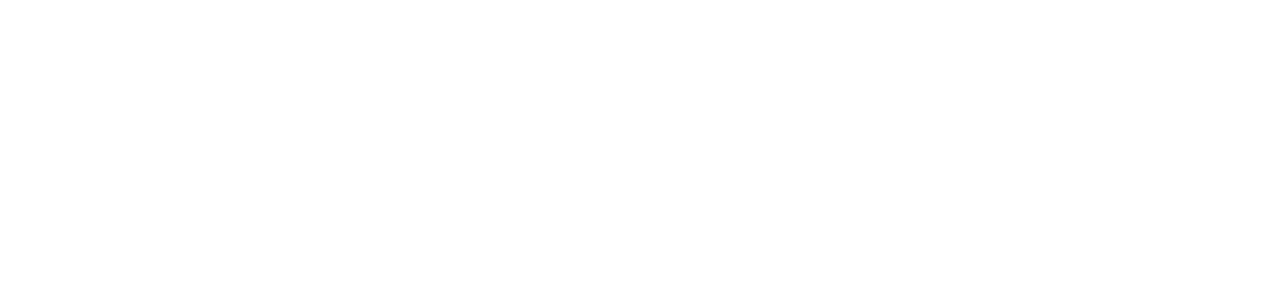
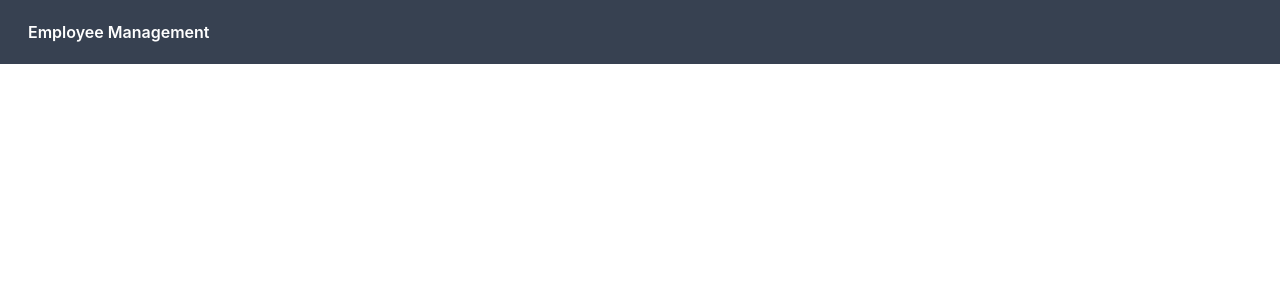
Before and after one commit to Mocroski/employee-api-react, a React (Create React App) app: page / in a window 1280 px wide. Shown: the top 300 px of the page. Built offline with nearby package versions, Linux system fonts and the light colour scheme.

Commit message:
Creating Navbar component

```diff
--- a/src/App.js
+++ b/src/App.js
@@ -1,8 +1,11 @@
 
 import './App.css';
+import Navbar from './components/Navbar';
 
 function App() {
-
+  return (
+   <Navbar/>
+  );
 }
 
 export default App;
--- /dev/null
+++ b/src/components/Navbar.js
@@ -0,0 +1,13 @@
+import React from 'react'
+
+const Navbar = () => {
+  return (
+    <div className='bg-gray-700'>
+    <div className='h-16 px-7 flex items-center'>
+      <p className='text-white font-semibold'>Employee Management</p>
+    </div>
+  </div>
+  )
+}
+
+export default Navbar
```
